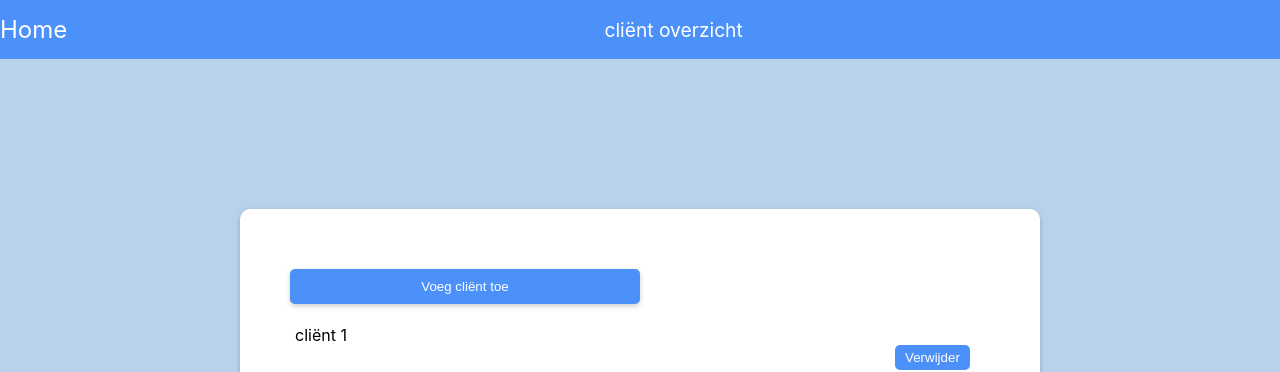
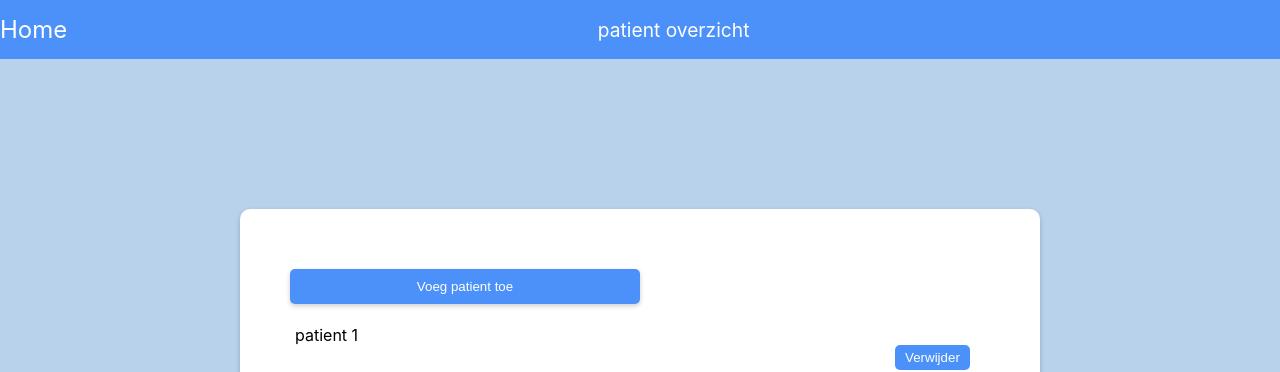
Before and after one commit to hesitantronin/TTDL-web-app, a React (Create React App) app in the folder ttdl-frontend/: page /userOverview in a window 1280 px wide. Shown: the top 372 px of the page. Built offline with nearby package versions, Linux system fonts and the light colour scheme.

Commit message:
client is nu patient

```diff
--- a/ttdl-frontend/src/Views/UserDataOverview.tsx
+++ b/ttdl-frontend/src/Views/UserDataOverview.tsx
@@ -30,7 +30,7 @@ function UserDataOverview() {
             <Navbar />
             <div className={generalStyle.container}>
                 <div className={generalStyle.box}>
-                    <h2>gebruiker 1 data</h2>
+                    <h2>Patient 1 data</h2>
                     <div style={{ position: 'absolute', right: -60, width: '30%' }}>
                         <button className={generalStyle.button}>Download data</button>
                     </div>
--- a/ttdl-frontend/src/Views/navbar.tsx
+++ b/ttdl-frontend/src/Views/navbar.tsx
@@ -11,7 +11,7 @@ const Navbar = () => {
     //so when your page is done add the pathname here so it displays the right name in the middle of the nav bar
     let pageName = '';
     if (pathname === '/UserOverview' || pathname === '/userOverview') {
-        pageName = 'cliënt overzicht';
+        pageName = 'patient overzicht';
     } else if (pathname === '/UserDataOverview' || pathname === '/userDataOverview') {
         pageName = 'gebruiker gegevens overzicht';
     } else if (pathname === '/Home' || pathname === '/home') {
--- a/ttdl-frontend/src/Views/stylesheets/generalStyle.module.css
+++ b/ttdl-frontend/src/Views/stylesheets/generalStyle.module.css
@@ -6,7 +6,6 @@
   background-color: rgba(184, 210, 235, 1);
 }
 
-/* Box to contain the form and list */
 .box {
   background-color: white;
   width: 800px;
--- a/ttdl-frontend/src/Views/userOverview.tsx
+++ b/ttdl-frontend/src/Views/userOverview.tsx
@@ -48,7 +48,7 @@ function UserOverview() {
                 <div className={generalStyle.box}>
                     {showAddUserForm && (
                         <form onSubmit={(e) => { e.preventDefault(); handleConfirm(); }} className={generalStyle.form}>
-                            <h2 className={generalStyle.heading}>Voeg cliënt toe</h2>
+                            <h2 className={generalStyle.heading}>Voeg patient toe</h2>
                             <input
                                 type="text"
                                 placeholder="First Name"
@@ -113,7 +113,7 @@ function UserOverview() {
                             }}
                             className={generalStyle.button}
                         >
-                            Voeg cliënt toe
+                            Voeg patient toe
                         </button>
                     )}
                     {showUserList && (
--- a/ttdl-frontend/src/communication/userOverviewController.tsx
+++ b/ttdl-frontend/src/communication/userOverviewController.tsx
@@ -9,11 +9,11 @@ interface User {
 
 export function useUserOverviewController() {
     let [users, setUsers] = useState<User[]>([
-        { id: "1", name: "cliënt", lastName: "1" },
-        { id: "2", name: "cliënt", lastName: "2" },
-        { id: "3", name: "cliënt", lastName: "3" },
-        { id: "4", name: "cliënt", lastName: "4" },
-        { id: "5", name: "cliënt", lastName: "5" },
+        { id: "1", name: "patient", lastName: "1" },
+        { id: "2", name: "patient", lastName: "2" },
+        { id: "3", name: "patient", lastName: "3" },
+        { id: "4", name: "patient", lastName: "4" },
+        { id: "5", name: "patient", lastName: "5" },
     ]);
 
     const [name, setName] = useState('');
```
